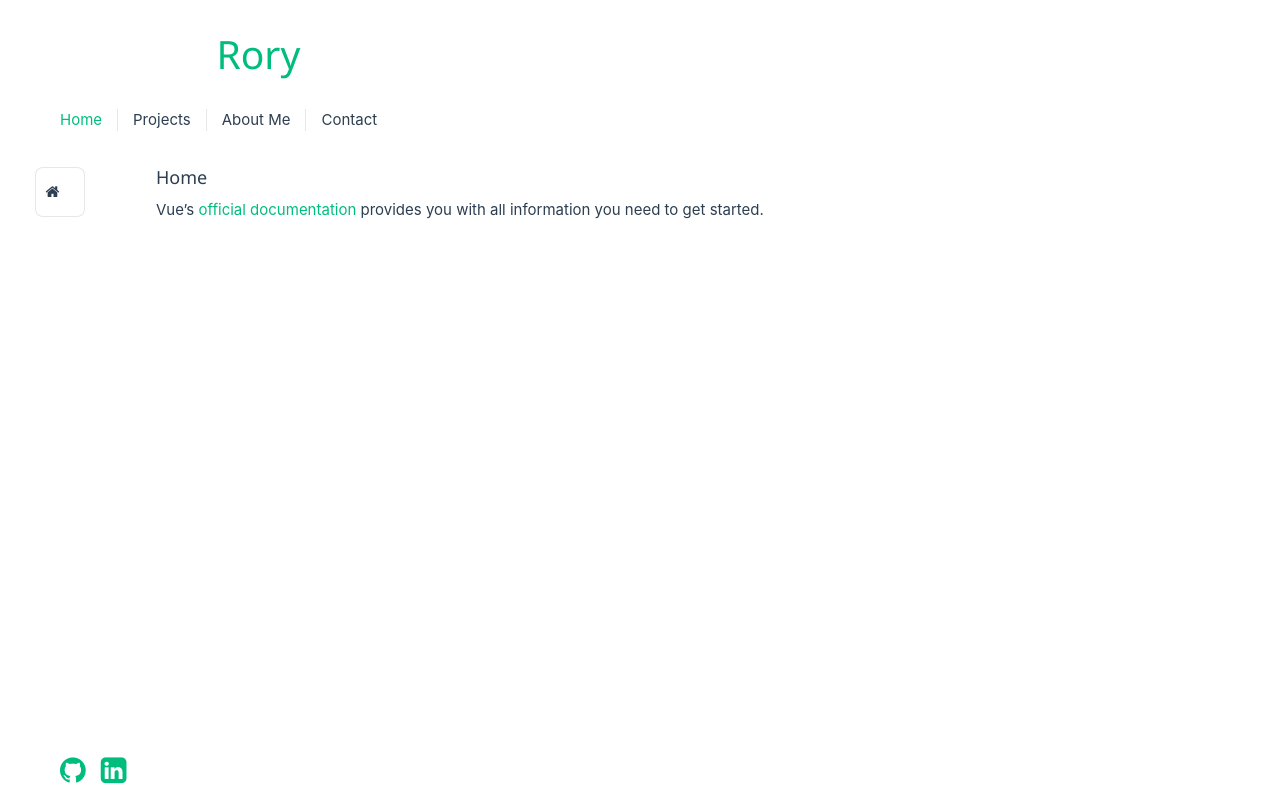
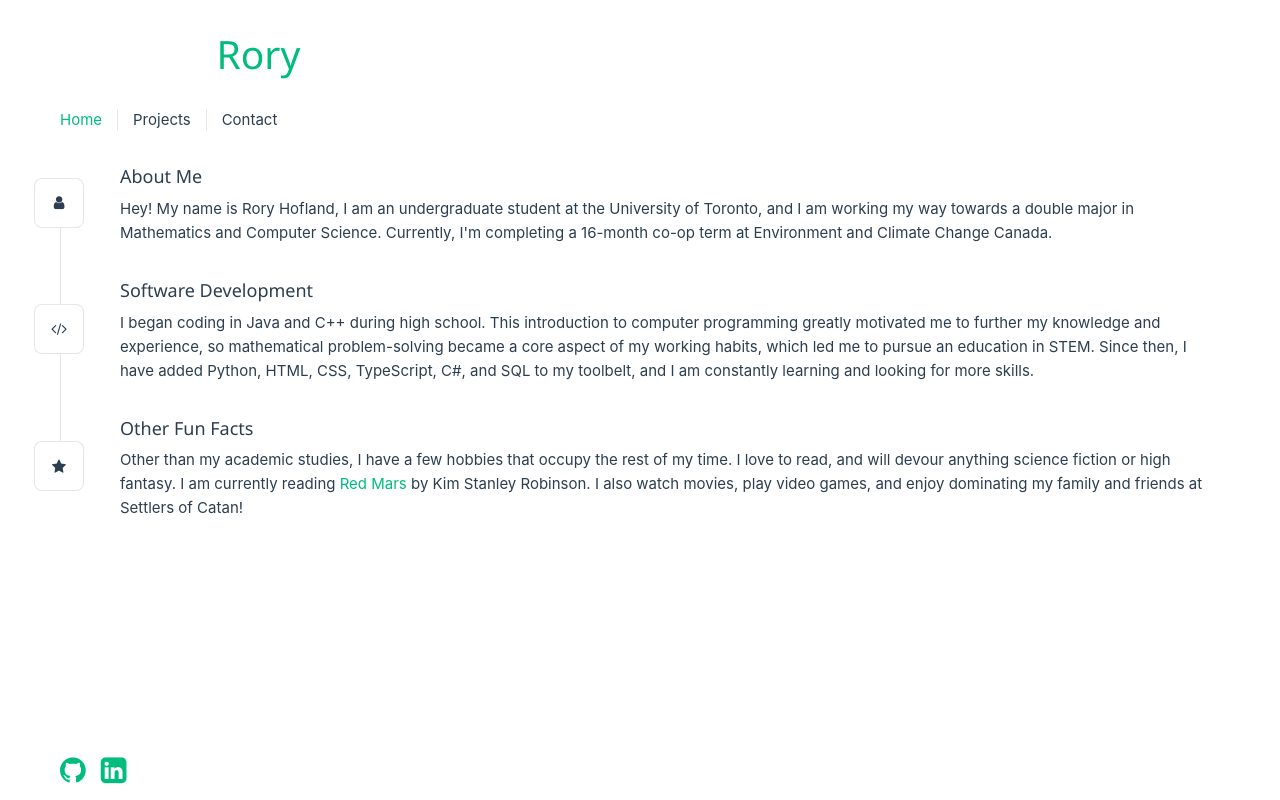
Before and after one commit to roryhofland/my-website, a Vue app: page / in a window 1280 px wide. Built offline with nearby package versions, Linux system fonts and the light colour scheme.

Commit message:
many changes

```diff
--- a/src/App.vue
+++ b/src/App.vue
@@ -11,7 +11,6 @@ import MainFooter from "./components/MainFooter.vue";
       <nav>
         <RouterLink to="/">Home</RouterLink>
         <RouterLink to="/skills">Projects</RouterLink>
-        <RouterLink to="/about">About Me</RouterLink>
         <RouterLink to="/contact">Contact</RouterLink>
       </nav>
     </div>
--- a/src/components/HomeItem.vue
+++ b/src/components/HomeItem.vue
@@ -1,6 +1,18 @@
 <script setup lang="ts"></script>
 
 <template>
+  <div class="item">
+    <i class="fa fa-home"></i>
+    <div class="details">
+      <h3>Home</h3>
+      Vue’s
+      <a href="https://vuejs.org/" target="_blank" rel="noopener"
+        >official documentation</a
+      >
+      provides you with all information you need to get started.
+    </div>
+  </div>
+
   <div class="item">
     <i class="fa fa-home"></i>
     <div class="details">
--- a/src/components/MainFooter.vue
+++ b/src/components/MainFooter.vue
@@ -1,10 +1,10 @@
 <script setup lang="ts"></script>
 
 <template>
-  <a href="https://github.com/roryhofland/roryhofland.github.io" target="_blank"
+  <a href="https://github.com/roryhofland" target="_blank"
     ><i class="fa fa-github fa-2x"></i
   ></a>
-  <a href="www.linkedin.com/in/roryhofland" target="_blank"
+  <a href="https://www.linkedin.com/in/roryhofland" target="_blank"
     ><i class="fa fa-linkedin-square fa-2x"></i
   ></a>
 </template>
@@ -16,7 +16,7 @@ footer {
   width: auto;
 }
 
-i {
+footer i {
   padding-right: 1rem;
   margin-bottom: 1rem;
 }
--- a/src/components/ProjectList.vue
+++ b/src/components/ProjectList.vue
@@ -35,7 +35,12 @@ import ProjectItem from "../components/ProjectItem.vue";
     </ProjectItem>
     <ProjectItem>
       <template #icon>
-        <i class="fa fa-home"></i>
+        <a
+          class="proj-img"
+          target="_blank"
+          href="https://github.com/ramp4-pcar4/ramp4-pcar4"
+          ><img class="thumbnail" src="../assets/images/boardgame.PNG" alt=""
+        /></a>
       </template>
       <template #heading>
         <a
@@ -56,10 +61,26 @@ import ProjectItem from "../components/ProjectItem.vue";
     </ProjectItem>
     <ProjectItem>
       <template #icon>
-        <i class="fa fa-home"></i>
+        <a
+          class="proj-img"
+          target="_blank"
+          href="https://github.com/ramp4-pcar4/ramp4-pcar4"
+          ><img class="thumbnail" src="../assets/images/atm.svg" alt=""
+        /></a>
       </template>
-      <template #heading>ATM</template>
-      <template #description> Application Tracking Manager </template>
+      <template #heading>
+        <a
+          class="proj-title"
+          target="_blank"
+          href="https://github.com/ATM-GSA/ATM"
+          >Application Tracking Manager</a
+        ></template
+      >
+      <template #description>
+        A centralized and authoritative resource for managing information about
+        the Environment and Climate Change Canada Reusable Applications Division
+        software applications.
+      </template>
       <template #stack>
         <img src="../assets/icons/icons8-c-sharp-logo.svg" alt="csharp" />
         <img
@@ -71,7 +92,12 @@ import ProjectItem from "../components/ProjectItem.vue";
     </ProjectItem>
     <ProjectItem>
       <template #icon>
-        <i class="fa fa-home"></i>
+        <a
+          class="proj-img"
+          target="_blank"
+          href="https://github.com/roryhofland/personal-website"
+          ><img class="thumbnail" src="../assets/images/github.svg" alt=""
+        /></a>
       </template>
       <template #heading>
         <a
@@ -93,6 +119,11 @@ import ProjectItem from "../components/ProjectItem.vue";
 </template>
 
 <style>
+i {
+  margin: 0;
+  padding: 0;
+}
+
 img {
   width: 24px;
   padding: 0 2px;
@@ -100,8 +131,9 @@ img {
 }
 
 .thumbnail {
-  width: 150%;
+  width: 100%;
   height: 100%;
+  border-radius: 10px;
 }
 
 .list-wrapper {
--- a/src/router/index.ts
+++ b/src/router/index.ts
@@ -1,7 +1,6 @@
 import { createRouter, createWebHistory } from "vue-router";
 import HomeView from "../views/HomeView.vue";
 import SkillsView from "../views/SkillsView.vue";
-import AboutView from "../views/AboutView.vue";
 import ContactView from "../views/ContactView.vue";
 
 const router = createRouter({
@@ -18,11 +17,6 @@ const router = createRouter({
       component: SkillsView,
     },
     {
-      path: "/about",
-      name: "about",
-      component: AboutView,
-    },
-    {
       path: "/contact",
       name: "contact",
       component: ContactView,
--- a/src/views/AboutView.vue
+++ /dev/null
@@ -1,45 +0,0 @@
-<template>
-  <div class="item">
-    <div class="details">
-      <h3>About me</h3>
-      <p>
-        Hey! My name is Rory Hofland, I am an undergraduate student in my third
-        year at the University of Toronto, and I am working my way towards a
-        double major in Mathematics and Computer Science.
-      </p>
-      <p>
-        My appreciation for programming kicked off in high school, where I
-        became familiar with Java and dabbled in C++. I was intrigued by the
-        elegance and rigorousness of code, and by the usefulness of software.
-        This introduction to computer programming greatly motivated me to
-        further my knowledge and experience, so mathematical problem-solving
-        became a core aspect of my working habits, which led me to pursue an
-        education in STEM. Since then, I have added Python, HTML, CSS,
-        JavaScript, and Node.js to my toolbelt, and I am constantly learning and
-        looking for more skills.
-      </p>
-      <p>
-        Other than my academic studies, I have a few hobbies that occupy the
-        rest of my time. I love to read, and will devour anything science
-        fiction or high fantasy. I am currently reading "21 Lessons for the 21st
-        Century" by Yuval Noah Harari. I also watch movies and enjoy dominating
-        my family and friends at Settlers of Catan.
-      </p>
-      <p>
-        I use this website to show off my projects and to share a little about
-        myself for prospective employers. Make sure to check out my resume and
-        projects pages for more information. Thanks for reading!
-      </p>
-    </div>
-  </div>
-</template>
-
-<style>
-@media (min-width: 1024px) {
-  .item {
-    min-height: 10vh;
-    display: flex;
-    align-items: center;
-  }
-}
-</style>
--- a/src/views/ContactView.vue
+++ b/src/views/ContactView.vue
@@ -5,14 +5,14 @@
       <p><strong>Email: </strong>roryhofland@gmail.com</p>
       <p>
         <strong>Linkedin: </strong>
-        <a href="www.linkedin.com/in/roryhofland"
-          >www.linkedin.com/in/roryhofland</a
+        <a href="www.linkedin.com/in/roryhofland" target="_blank"
+          >linkedin.com/in/roryhofland</a
         >
       </p>
       <p>
         <strong>Github: </strong
-        ><a href="https://github.com/roryhofland/roryhofland.github.io"
-          >roryhofland.github.io</a
+        ><a href="https://github.com/roryhofland" target="_blank"
+          >github.com/roryhofland</a
         >
       </p>
     </div>
--- a/src/views/HomeView.vue
+++ b/src/views/HomeView.vue
@@ -1,17 +1,122 @@
-<script setup lang="ts">
-import HomeItem from '../components/HomeItem.vue'
-</script>
+<script setup lang="ts"></script>
 
 <template>
   <main>
-    <HomeItem />
+    <div class="item">
+      <i class="fa fa-user"></i>
+      <div class="details">
+        <h3>About Me</h3>
+        Hey! My name is Rory Hofland, I am an undergraduate student at the
+        University of Toronto, and I am working my way towards a double major in
+        Mathematics and Computer Science. Currently, I'm completing a 16-month
+        co-op term at Environment and Climate Change Canada.
+      </div>
+    </div>
+
+    <div class="item">
+      <i class="fa fa-code"></i>
+      <div class="details">
+        <h3>Software Development</h3>
+        I began coding in <strong>Java</strong> and <strong>C++</strong> during
+        high school. This introduction to computer programming greatly motivated
+        me to further my knowledge and experience, so mathematical
+        problem-solving became a core aspect of my working habits, which led me
+        to pursue an education in STEM. Since then, I have added
+        <strong>Python</strong>, <strong>HTML</strong>, <strong>CSS</strong>,
+        <strong>TypeScript</strong>, <strong>C#</strong>, and
+        <strong>SQL</strong> to my toolbelt, and I am constantly learning and
+        looking for more skills.
+      </div>
+    </div>
+
+    <div class="item">
+      <i class="fa fa-star"></i>
+      <div class="details">
+        <h3>Other Fun Facts</h3>
+        Other than my academic studies, I have a few hobbies that occupy the
+        rest of my time. I love to read, and will devour anything science
+        fiction or high fantasy. I am currently reading
+        <a
+          href="https://www.goodreads.com/book/show/77507.Red_Mars"
+          target="_blank"
+          >Red Mars</a
+        >
+        by Kim Stanley Robinson. I also watch movies, play video games, and
+        enjoy dominating my family and friends at Settlers of Catan!
+      </div>
+    </div>
   </main>
 </template>
 
-<style>
+<style scoped>
+.item {
+  margin-top: 2rem;
+  display: flex;
+}
+
+.details {
+  flex: 1;
+  margin-left: 1rem;
+}
+
+i {
+  display: flex;
+  place-items: center;
+  place-content: center;
+  width: 32px;
+  height: 32px;
+
+  color: var(--color-text);
+}
+
+h3 {
+  font-size: 1.2rem;
+  font-weight: 500;
+  margin-bottom: 0.4rem;
+  color: var(--color-heading);
+}
+
 @media (min-width: 1024px) {
-  main {
-    border: 1px white solid;
+  .item {
+    margin-top: 0;
+    padding: 0.4rem 0 1rem 3rem;
+  }
+
+  i {
+    top: calc(50% - 25px);
+    left: -26px;
+    position: absolute;
+    border: 1px solid var(--color-border);
+    background: var(--color-background);
+    border-radius: 8px;
+    width: 50px;
+    height: 50px;
+  }
+
+  .item:before {
+    content: " ";
+    border-left: 1px solid var(--color-border);
+    position: absolute;
+    left: 0;
+    bottom: calc(50% + 25px);
+    height: calc(50% - 25px);
+  }
+
+  .item:after {
+    content: " ";
+    border-left: 1px solid var(--color-border);
+    position: absolute;
+    left: 0;
+    top: calc(50% + 25px);
+    height: calc(50% - 25px);
+  }
+
+  .item:first-of-type:before {
+    display: none;
+  }
+
+  .item:last-of-type:after {
+    display: none;
   }
 }
 </style>
```
Also changed, not shown: src/assets/images/atm.svg (added), src/assets/images/github.svg (added).
